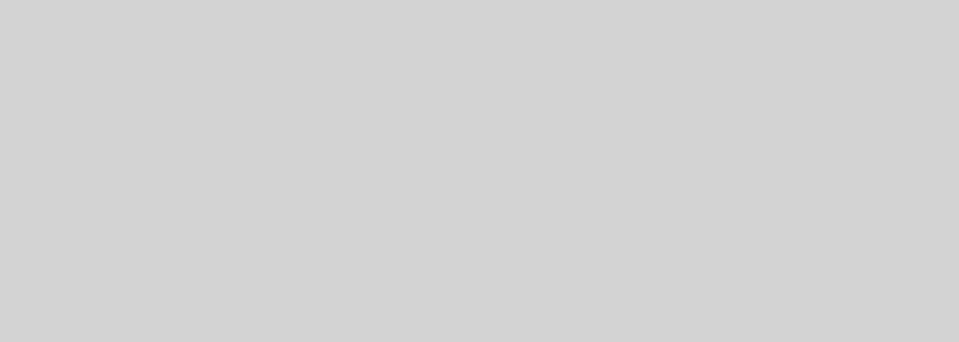
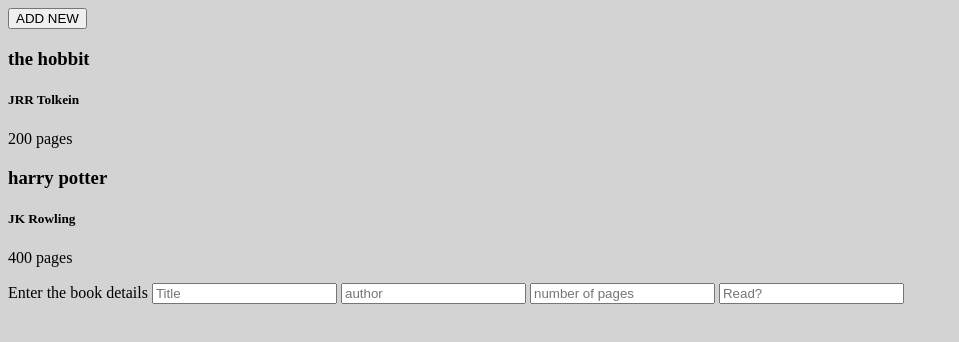
Before and after one commit to frannieziesemer/library, a website: page index.html in a window 1280 px wide. Shown: the whole page, without its empty margins (0-959 px from the left). Drawn offline with Linux system fonts and the light colour scheme.

Commit message:
create book card functions

```diff
--- a/index.html
+++ b/index.html
@@ -7,6 +7,23 @@
     <title>library</title>
 </head>
 <body>
-    <script src="src/script.js"></script>
+    <button class="new-book">
+        ADD NEW
+    </button>
+    <div class="cards-wrapper">
+    </div>
+<!-- new book overlay -->
+    <div class="overlay-outer">
+        <div class="overlay-inner">
+          <form >
+              <label>Enter the book details</label>
+              <input type="text" placeholder="Title">
+              <input type="text" placeholder="author">
+              <input type="number" placeholder="number of pages">
+              <input type="text" placeholder="Read?">
+          </form>
+        </div>
+      </div>
+    <script src="src/index.js"></script>
 </body>
 </html>
--- /dev/null
+++ b/src/index.js
@@ -0,0 +1,75 @@
+// @ts-check
+
+
+/**
+ * Array of Books - books are objects
+ * @type {Array<object>}
+ */
+let myLibrary = [
+    {
+        title:'the hobbit',
+        author: 'JRR Tolkein',
+        pages: '200'
+    }, {
+        title:'harry potter',
+        author: 'JK Rowling',
+        pages: '400'
+    }];
+
+/**
+ * * Book Object constructor function
+ * @param {String} title
+ * @param {String} author
+ * @param {Number} numberOfPages
+ * @param {String|Boolean} read
+ */
+function Book (title,author,numberOfPages,read) {
+    this.title = title
+    this.author = author
+    this.numberOfPages = numberOfPages
+    this.read = read
+}
+
+// const theHobbit = new Book('The Hobbit','JRR Tolkein', 298, 'not read yet');
+//         console.log(theHobbit.info());
+
+
+/**
+ * Display Books in HTML - creates a new div, h3, h5 to display book details
+ * @param {object} book - object taken from array {@link myLibrary}
+ * this function is called in {@link displayBookCards}
+ */
+function createBookCard(book) {
+    const cardsWrapper = document.querySelector('.cards-wrapper');
+    const bookCard = document.createElement('div');
+    const title = document.createElement('h3');
+    const author = document.createElement('h5');
+    const pages = document.createElement('p');
+
+    bookCard.classList.add('book-card');
+    title.classList.add('title');
+    author.classList.add('author');
+    pages.classList.add('pages');
+
+    title.textContent = book.title;
+    author.textContent = book.author;
+    pages.textContent = `${book.pages} pages`;
+
+    cardsWrapper.appendChild(bookCard);
+    bookCard.appendChild(title);
+    bookCard.appendChild(author);
+    bookCard.appendChild(pages);
+
+}
+/**
+ * Append Book Cards to Html - loops through {@link myLibrary} array and calls the {@link createBookCard} function
+ * to append each book as a new 'card' div
+ * @param {array} library
+ */
+const displayBookCards = (library) => {
+    library.forEach((book) => {
+        createBookCard(book);
+    })
+}
+
+displayBookCards(myLibrary);
--- a/src/script.js
+++ /dev/null
@@ -1 +0,0 @@
-console.log('it works')
```
Also changed, not shown: jsdoc.json (added, +16 -0 lines), package.json (added, +23 -0 lines), 2 other files.
